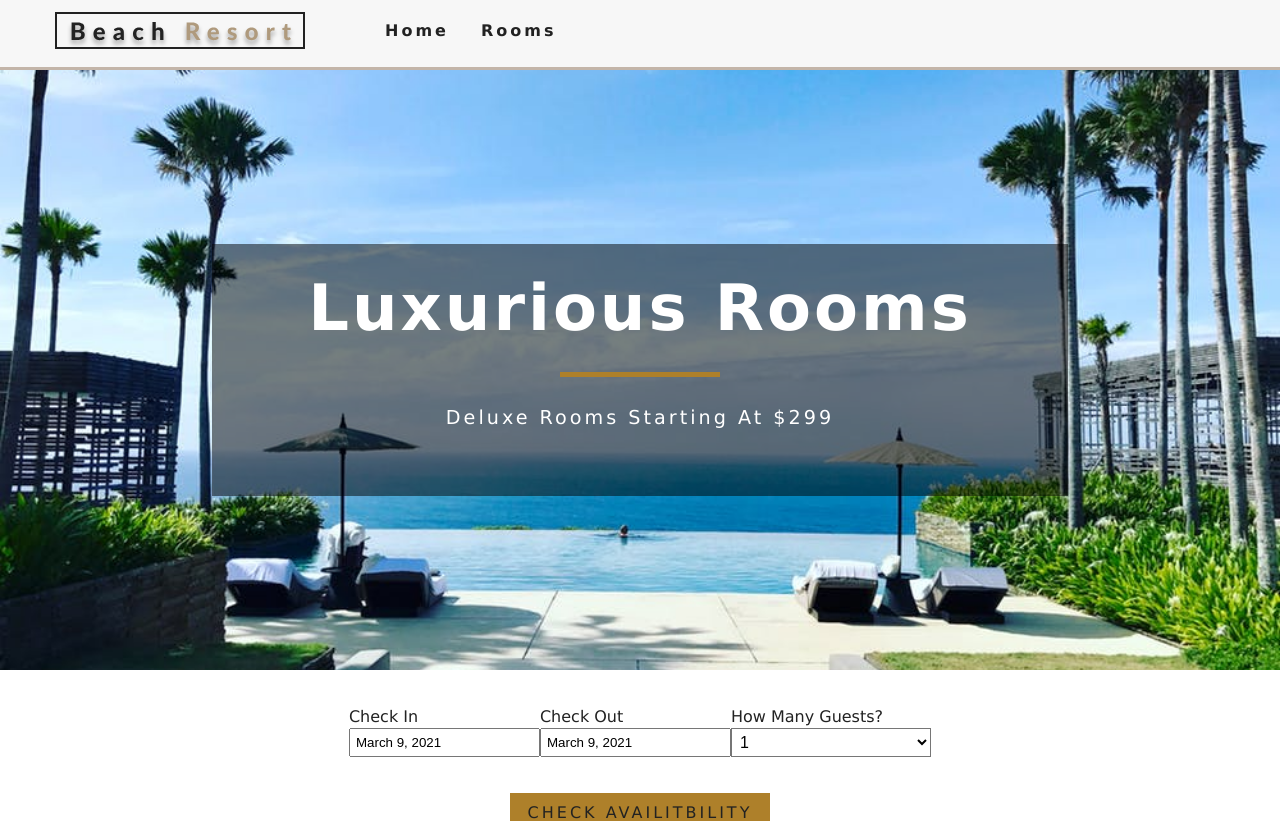
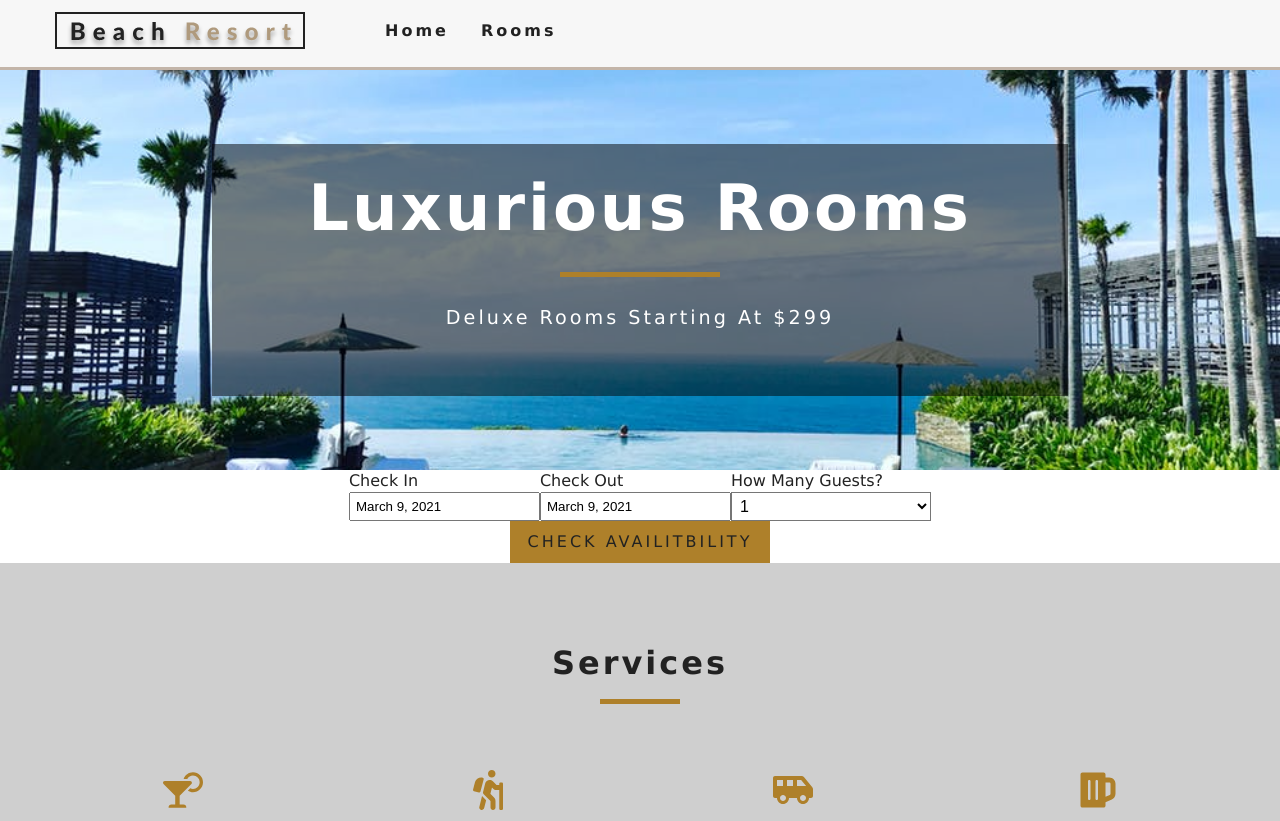
Before and after one commit to KateChantha/resort-content, a React (Create React App) app: page / in a window 1280 px wide. Shown: the top 821 px of the page. Built offline with nearby package versions, Linux system fonts and the light colour scheme.

Commit message:
resize default Hero

```diff
--- a/src/App.css
+++ b/src/App.css
@@ -162,7 +162,7 @@ h6 {
 .roomsHero {
   /* subtract -66px by the navbar height */
   /* min-height: calc(100vh - 66px);  */
-  height: 75vh;
+  height: 50vh;
   background: url("./images/defaultBcg.jpeg") center/cover no-repeat;
   display: flex;
   align-items: center;
@@ -215,7 +215,6 @@ h6 {
 /* End of Banner */
 /* Check Availibility */
 .check-avail-container {
-  height: 25vh;
   display: flex;
   flex-direction: column;
   align-items: center;
```
